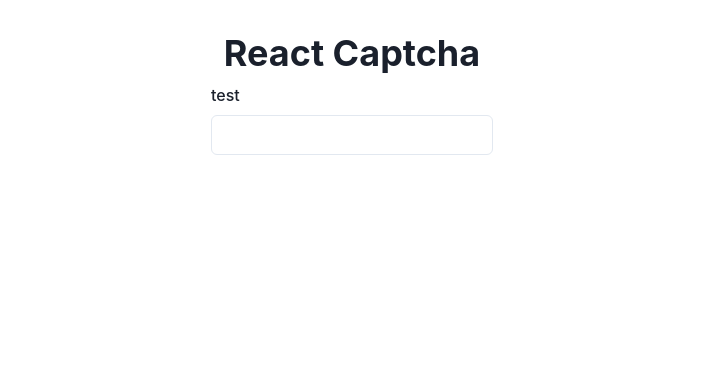
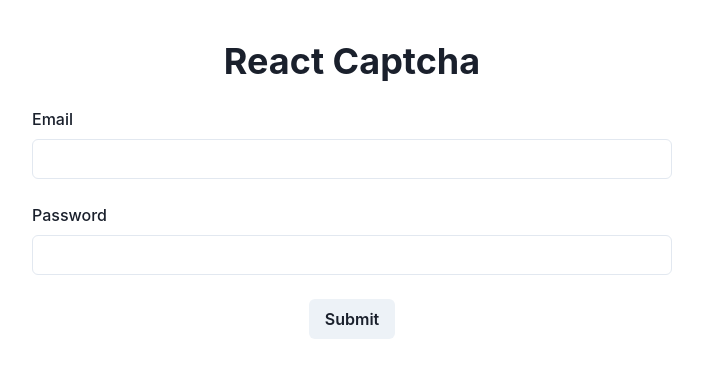
Before and after one commit to shreya2057/react-captcha, a React (Vite) app: page / in a window 1280 px wide. Shown: the top 378 px of the page, without its empty margins (288-991 px from the left). Built offline with nearby package versions, Linux system fonts and the light colour scheme.

Commit message:
feat: login form creation

```diff
--- a/src/App.tsx
+++ b/src/App.tsx
@@ -1,22 +1,35 @@
-import { Heading, VStack } from "@chakra-ui/react";
-import "./App.css";
+import { Button, Heading, VStack } from "@chakra-ui/react";
+// import "./App.css";
 import { FormControl } from "./component/form/FormControl";
 import { useForm } from "react-hook-form";
+import * as z from "zod";
+
+const validationSchema = z.object({
+  email: z.string().email({ message: "Email is invalid" }),
+  password: z.string().min(1, { message: "Password is required" }),
+});
 
 function App() {
-  const form = useForm();
+  const form = useForm<z.infer<typeof validationSchema>>();
   return (
-    <>
-      <VStack>
+    <VStack flex={1} height={"100%"} py={10}>
+      <VStack width={"50%"} as={"form"} gap={6}>
         <Heading>React Captcha</Heading>
         <FormControl
           inputControl="input"
           control={form.control}
-          name="Test"
-          label="test"
+          name="email"
+          label="Email"
         />
+        <FormControl
+          inputControl="input"
+          control={form.control}
+          name="password"
+          label="Password"
+        />
+        <Button>Submit</Button>
       </VStack>
-    </>
+    </VStack>
   );
 }
 
--- a/src/main.tsx
+++ b/src/main.tsx
@@ -1,7 +1,6 @@
 import React from "react";
 import ReactDOM from "react-dom/client";
 import App from "./App.tsx";
-import "./index.css";
 import { ChakraProvider } from "@chakra-ui/react";
 
 ReactDOM.createRoot(document.getElementById("root")!).render(
```
